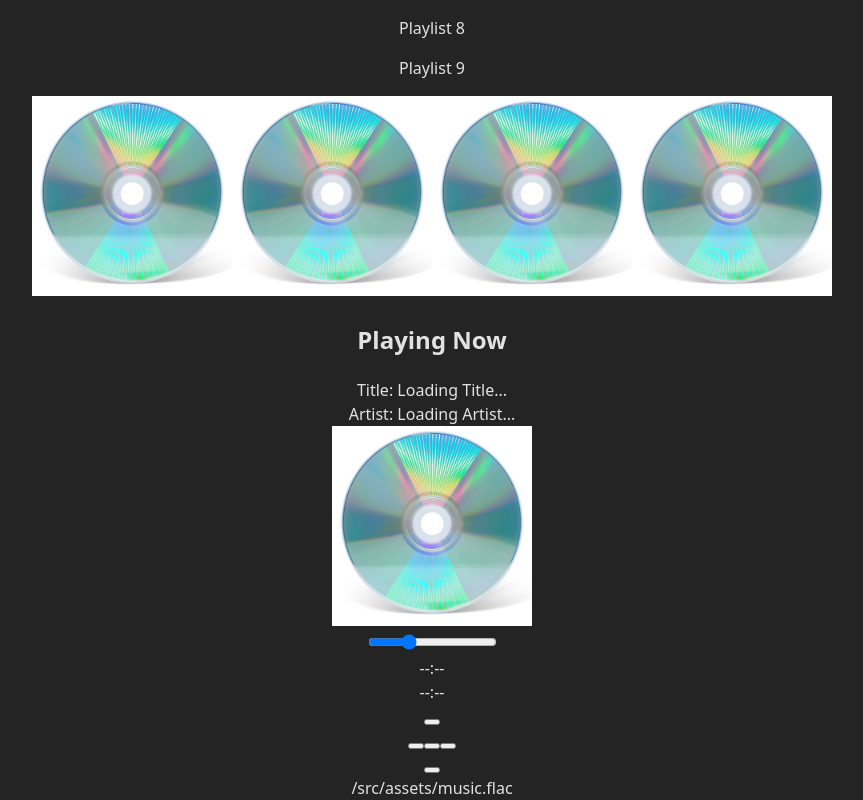
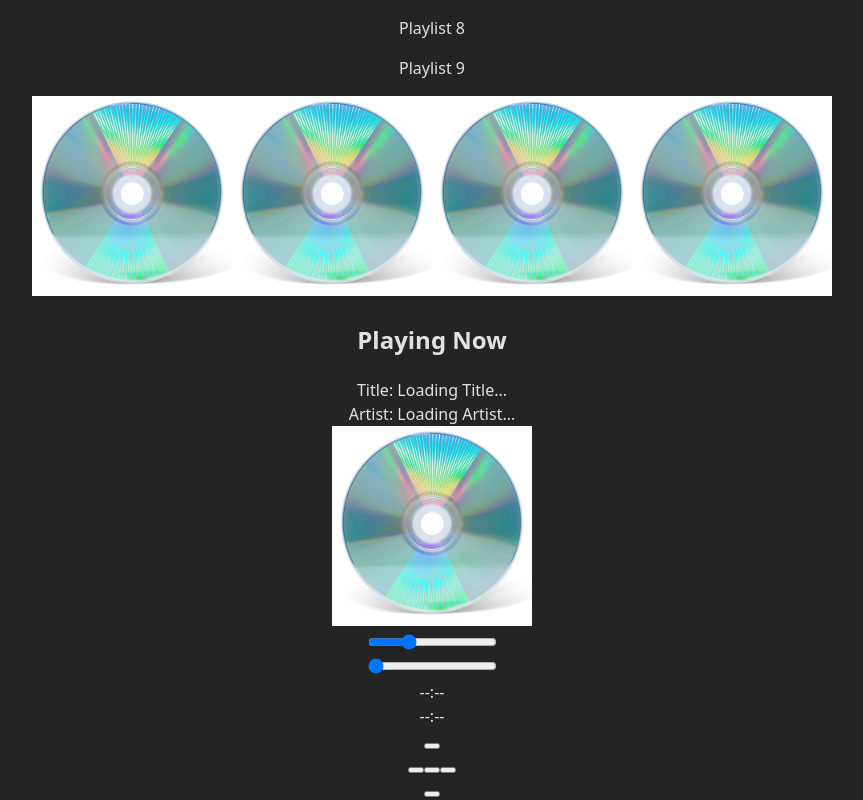
Before and after one commit to Rose-B4/PepperPlayer, a React (Vite) app: page / in a window 1280 px wide. Shown: the part 320-1120 px from the top of the page, without its empty margins (208-1071 px from the left). Built offline with nearby package versions, Linux system fonts and the light colour scheme; no server answers.

Commit message:
visual only timeline

```diff
--- a/src/components/Player.tsx
+++ b/src/components/Player.tsx
@@ -7,15 +7,15 @@ import {SongData, GetSongData} from "../data/songData";
 import H5AudioPlayer from "react-h5-audio-player";
 
 
-
 function Player() {
-	const playlist = [
+	let playlist = [
 		'/src/assets/music.flac',
 		'/src/assets/music2.flac'
 	];
 
 	const [currentSongData, setCurrentSongData] = useState(new SongData(playlist[0]));
 	const [volumeLevel, setVolumeLevel] = useState(0.3)
+	const [seconds, setSeconds] = useState(0)
 	const [currentTrackIndex, setCurrentTrackIndex] = useState(0);
 
 	const playerRef = useRef<H5AudioPlayer & { audio: React.RefObject<HTMLAudioElement> }>(null);
@@ -28,22 +28,30 @@ function Player() {
 		}, 50);
 		return () => clearInterval(interval);
 	}, [sound]);
+	// })
 	//#endregion
-
 
 	useEffect(() => {
 		const audioElement = playerRef.current?.audio?.current;
 		if (audioElement) {
 			audioElement.volume = volumeLevel;
+			setSeconds(audioElement.currentTime);
+			console.log(seconds);
+
 		}
 	}, [volumeLevel]);
 
 	const handleClickNext = () => {
-		setCurrentTrackIndex(currentTrackIndex + 1);
+		setCurrentTrackIndex(currentTrackIndex >= playlist.length-1 ? 0 : currentTrackIndex+1);
+		// setCurrentSongData(new SongData(playlist[currentTrackIndex]))
 	};
 
 	const handleClickPrev = () => {
-		setCurrentTrackIndex(currentTrackIndex - 1);
+		setCurrentTrackIndex(currentTrackIndex-1 < 0 ? playlist.length-1 : currentTrackIndex-1);
+		if(currentTrackIndex < 0) {
+			setCurrentTrackIndex(playlist.length - 1)
+		}
+		// setCurrentSongData(new SongData(playlist[currentTrackIndex]))
 	};
 
 	const handleVolumeChange = (newVolume:number) => {
@@ -61,7 +69,7 @@ function Player() {
 		<div>
 			<img className="albumCover" src= {currentSongData.AlbumArt} alt="Album Cover Art" />
 		</div>
-		<div>
+		<div className="VolumeSlider">
 			<input
 				type="range"
 				min={0}
@@ -70,6 +78,20 @@ function Player() {
 				value={volumeLevel}
 				onChange={(newValue) =>
 					handleVolumeChange(parseFloat(newValue.target.value))
+				}
+			/>
+		</div>
+		<div className="Timeline">
+			<input
+				type="range"
+				min={0}
+				max={playerRef.current?.audio.current?.duration}
+				value={seconds}
+
+				onChange={(newValue) =>
+					// console.log(newValue.target.value)
+					console.log(playerRef.current?.progressBar)
+					// handleVolumeChange(parseFloat(newValue.target.value))
 				}
 			/>
 		</div>
@@ -85,9 +107,6 @@ function Player() {
 				autoPlayAfterSrcChange
 			/>
 		</div>
-		<div>
-			{currentSongData.FilePath}
-		</div>
 	</div>
 	);
 }
--- a/src/data/songData.ts
+++ b/src/data/songData.ts
@@ -4,7 +4,6 @@ import { useEffect } from 'react';
 class SongData {
 	public Title:string = "Loading Title...";
 	public Artist:string = "Loading Artist...";
-	// public TrackNum:number = 0;
 	public AlbumArt:string = "./src/assets/blank_cd.jpg";
 	public FilePath:string;
 	public FileBlob:IAudioMetadata|null = null;
@@ -17,15 +16,14 @@ class SongData {
 	public UpdateTrackInfo() {
 		this.Title = this.FileBlob?.common.title? this.FileBlob.common.title : this.Title;
 		this.Artist = this.FileBlob?.common.artist? this.FileBlob.common.artist : this.Artist;
-		// this.TrackNum = this.FileBlob?.common.track? this.FileBlob.common.track : this.TrackNum;
-
 	}
 
 	public SetFilePath(newPath:string) {
 		this.FilePath = newPath;
 		console.log(this.FilePath);
 
-		// GetSongData(this);
+		GetSongData(this);
+
 	}
 
 	public SetAlbumArt(blob:Uint8Array|null) {
@@ -34,7 +32,7 @@ class SongData {
 				new Blob([blob as BlobPart], {
 					type: "image/"
 				})
-            );
+			);
 		}
 	}
 }
@@ -48,7 +46,8 @@ function GetSongData(songData:SongData){
 				.then(blob => songData.FileBlob = blob)
 				.then(blob => blob.common.picture? blob.common.picture[0] : null)
 				.then(blob => songData.SetAlbumArt(blob? blob.data : null))
-				.then(blob => songData.UpdateTrackInfo());
+				.then(blob => songData.UpdateTrackInfo())
+				.then(blob => console.log("Data updated"))
 		}
 
 		GetSongDataAsync();
```
